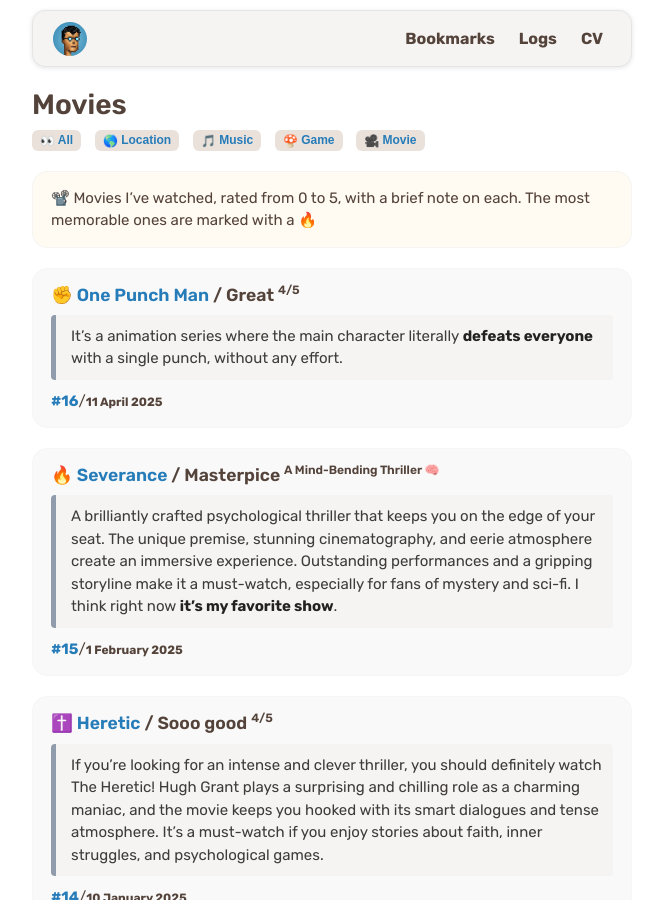
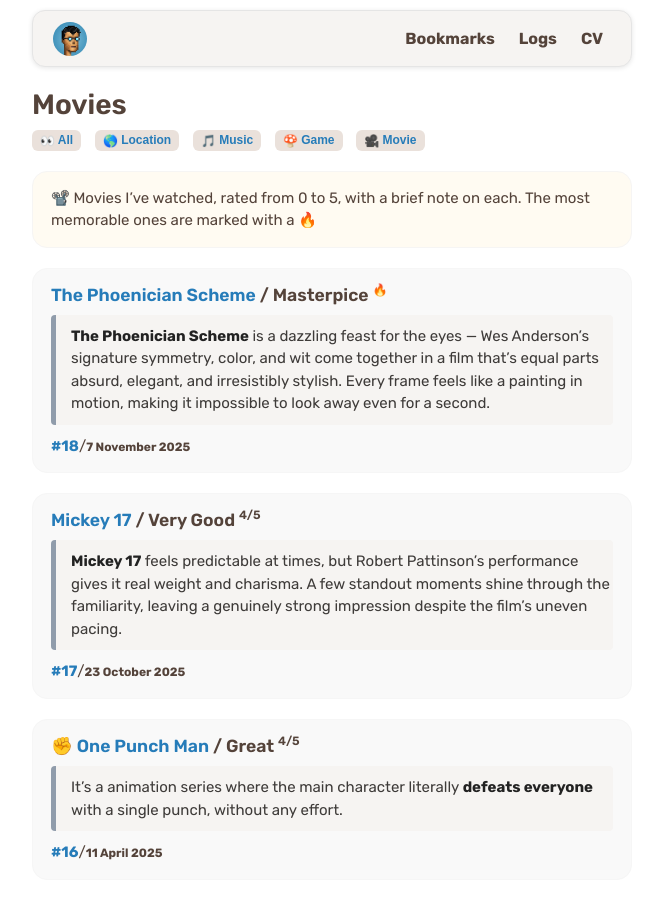
Before and after one commit to alobanov/alobanov.github.io, a Jekyll site: the page built from logs/movie.html, in a window 1280 px wide and 900 px high. Shown: the whole window, without its empty margins (308-971 px from the left). Built offline with Jekyll 4.4.1, drawn with Linux system fonts in a browser that asks for light colours; emoji names are drawn with the system emoji font; some web fonts are replaced.

Commit message:
add more movies and fix

```diff
--- /dev/null
+++ b/_logs/2025-11-03-november-movie-log.md
@@ -0,0 +1,10 @@
+---
+layout: log
+title: "Mickey 17"
+date: 2025-10-23
+category: movie
+---
+
+### [Mickey 17](https://www.imdb.com/title/tt12299608) / Very Good <small class="superscript">4/5</small>
+
+> **Mickey 17** feels predictable at times, but Robert Pattinson’s performance gives it real weight and charisma. A few standout moments shine through the familiarity, leaving a genuinely strong impression despite the film’s uneven pacing.
--- /dev/null
+++ b/_logs/2025-11-07-phoenician-scheme-movie-log.md
@@ -0,0 +1,10 @@
+---
+layout: log
+title: "The Phoenician Scheme"
+date: 2025-11-07
+category: movie
+---
+
+### [The Phoenician Scheme](https://www.imdb.com/title/tt30840798) / Masterpice <small class="superscript">🔥</small>
+
+> **The Phoenician Scheme** is a dazzling feast for the eyes — Wes Anderson’s signature symmetry, color, and wit come together in a film that’s equal parts absurd, elegant, and irresistibly stylish. Every frame feels like a painting in motion, making it impossible to look away even for a second.
```
Also changed, not shown: _logs/2025-09-26-ghost-of-yotai-game-log .md (+2 -2 lines), _logs/2025-04-11-onepunchman-movie-log.md (renamed from _logs/2025-04-11-onepunchman-movie-log copy.md), 1 other file.
